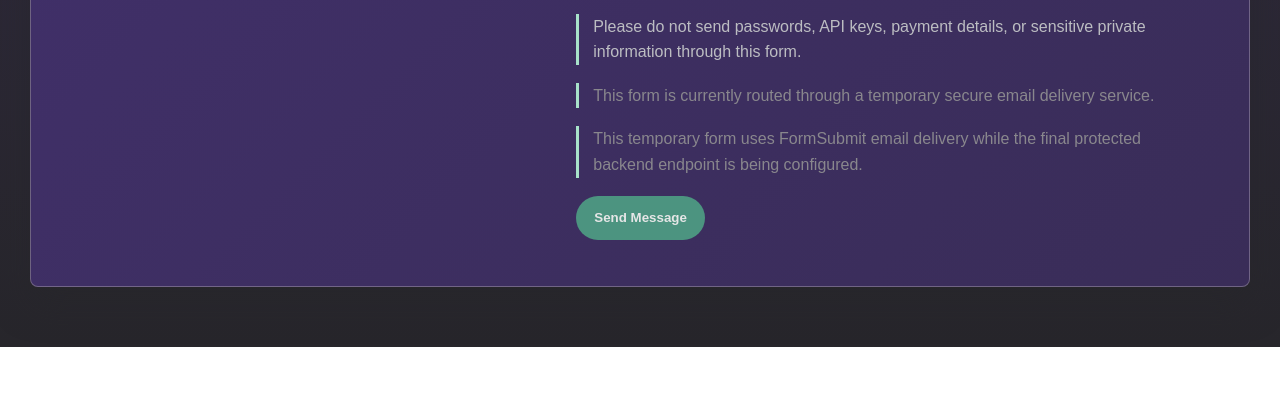
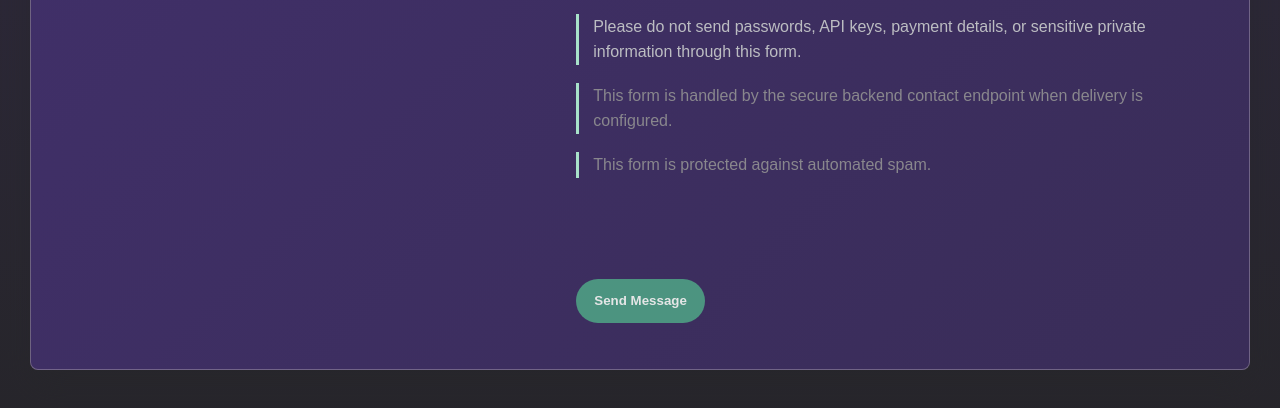
Before and after one commit to GetsHubs/portfolio, a website: page contact.html in a window 1280 px wide. Shown: the part 678-1086 px from the top of the page. Before the commit the page ends 1025 px from the top, so only its background shows below. Drawn offline with Linux system fonts and the light colour scheme.

Commit message:
Restore backend contact form with Turnstile

```diff
--- a/contact.html
+++ b/contact.html
@@ -13,6 +13,7 @@
   <link rel="canonical" href="https://www.thetrendifyai.com/contact.html" />
   <link rel="icon" type="image/svg+xml" href="./favicon.svg">
   <link rel="stylesheet" href="./style.css?v=20260706-1" />
+  <script src="https://challenges.cloudflare.com/turnstile/v0/api.js" async defer></script>
 </head>
 <body class="contact-page">
   <a class="skip-link" href="#top">Skip to content</a>
@@ -34,9 +35,7 @@
         </p>
       </div>
 
-      <form class="contact-form" action="https://formsubmit.co/7f5848ab337abda45439b07775feb3fe" method="POST" aria-describedby="contact-security-note contact-integration-note contact-protection-note">
-        <input type="hidden" name="_subject" value="New message from The Trendify AI website">
-        <input type="hidden" name="_template" value="table">
+      <form class="contact-form" action="/api/contact" method="post" aria-describedby="contact-security-note contact-integration-note contact-protection-note">
         <div class="form-field form-field-hidden" aria-hidden="true">
           <label for="company">Company</label>
           <input id="company" name="company" type="text" autocomplete="off" tabindex="-1" />
@@ -66,11 +65,15 @@
           Please do not send passwords, API keys, payment details, or sensitive private information through this form.
         </p>
         <p id="contact-integration-note" class="form-note">
-          This form is currently routed through a temporary secure email delivery service.
+          This form is handled by the secure backend contact endpoint when delivery is configured.
         </p>
         <p id="contact-protection-note" class="form-note form-note-protection">
-          This temporary form uses FormSubmit email delivery while the final protected backend endpoint is being configured.
+          This form is protected against automated spam.
         </p>
+
+        <div class="turnstile-wrap">
+          <div class="cf-turnstile" data-sitekey="0x4AAAAAADwhunSe90su_4G9"></div>
+        </div>
 
         <div class="submit-row">
           <button class="button button-primary" type="submit">Send Message</button>
```
